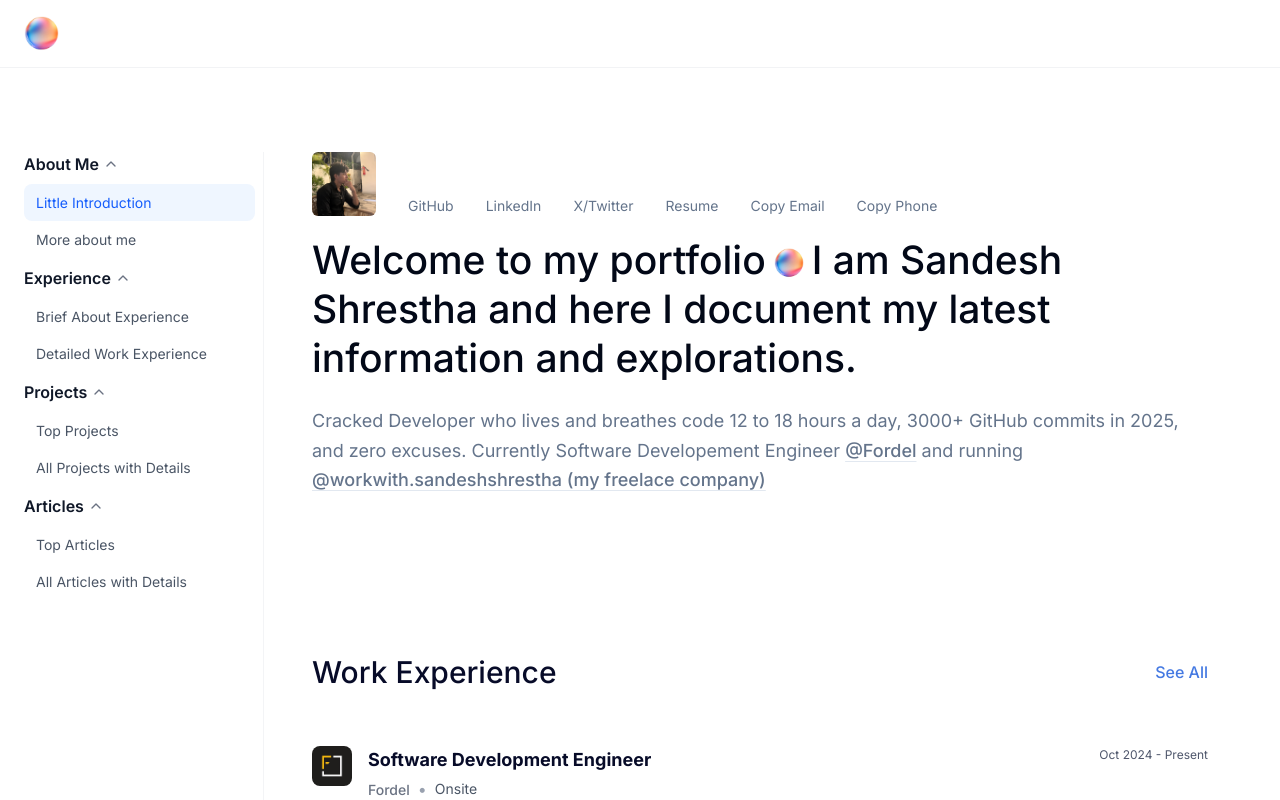
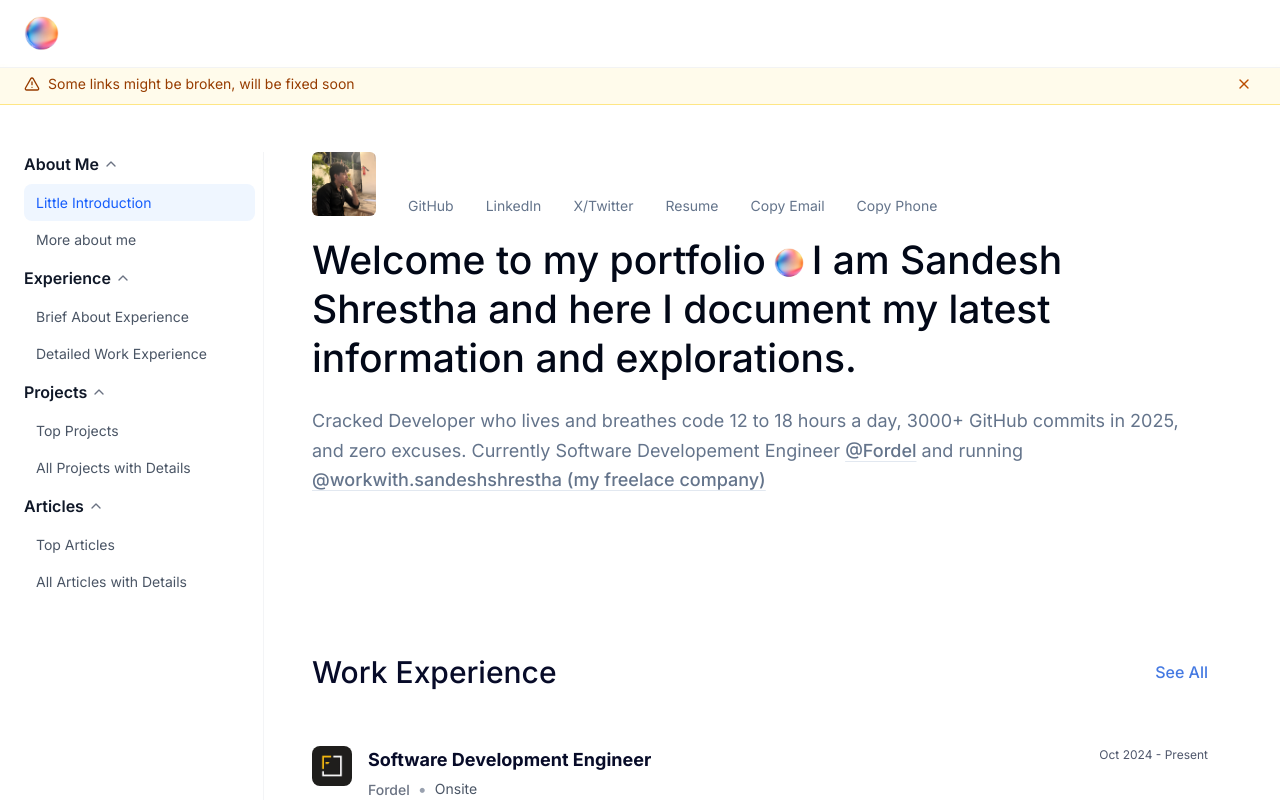
Before and after one commit to yoursandeshshrestha/Portfolio, a Next.js app: page / in a window 1280 px wide. Shown: the top 800 px of the page. Built offline with nearby package versions, Linux system fonts and the light colour scheme.

Commit message:
user alerts

```diff
--- a/src/layout/ClientLayout.tsx
+++ b/src/layout/ClientLayout.tsx
@@ -3,9 +3,34 @@ import { useState, useEffect } from "react";
 import { Header } from "@/src/layout/Header";
 import Sidebar from "@/src/layout/Sidebar";
 import Footer from "./Footer";
+import { AlertTriangle, X } from "lucide-react";
 
 interface ClientLayoutProps {
   children: React.ReactNode;
+}
+
+function NotificationBanner() {
+  const [isVisible, setIsVisible] = useState(true);
+
+  if (!isVisible) return null;
+
+  return (
+    <div className="fixed top-16 left-0 right-0 z-[70] bg-amber-50 border-b border-amber-200">
+      <div className="max-w-[1440px] mx-auto px-4 sm:px-6 py-2 flex items-center justify-between">
+        <div className="flex items-center gap-2 text-sm text-amber-800">
+          <AlertTriangle className="w-4 h-4 flex-shrink-0" />
+          <span>Some links might be broken, will be fixed soon</span>
+        </div>
+        <button
+          onClick={() => setIsVisible(false)}
+          className="p-1 hover:bg-amber-100 rounded transition-colors"
+          aria-label="Close notification"
+        >
+          <X className="w-4 h-4 text-amber-700" />
+        </button>
+      </div>
+    </div>
+  );
 }
 
 export function ClientLayout({ children }: ClientLayoutProps) {
@@ -36,6 +61,7 @@ export function ClientLayout({ children }: ClientLayoutProps) {
   return (
     <>
       <Header isSidebarOpen={isSidebarOpen} toggleSidebar={toggleSidebar} />
+      <NotificationBanner />
       <div className="max-w-[1440px] mx-auto w-full relative flex flex-col lg:flex-row px-4 sm:px-6 lg:px-6 py-20 sm:py-24 lg:py-38">
         <Sidebar isOpen={isSidebarOpen} onClose={closeSidebar} />
         <main className="flex-1 px-0 sm:px-4 lg:px-12 overflow-y-auto">
```
